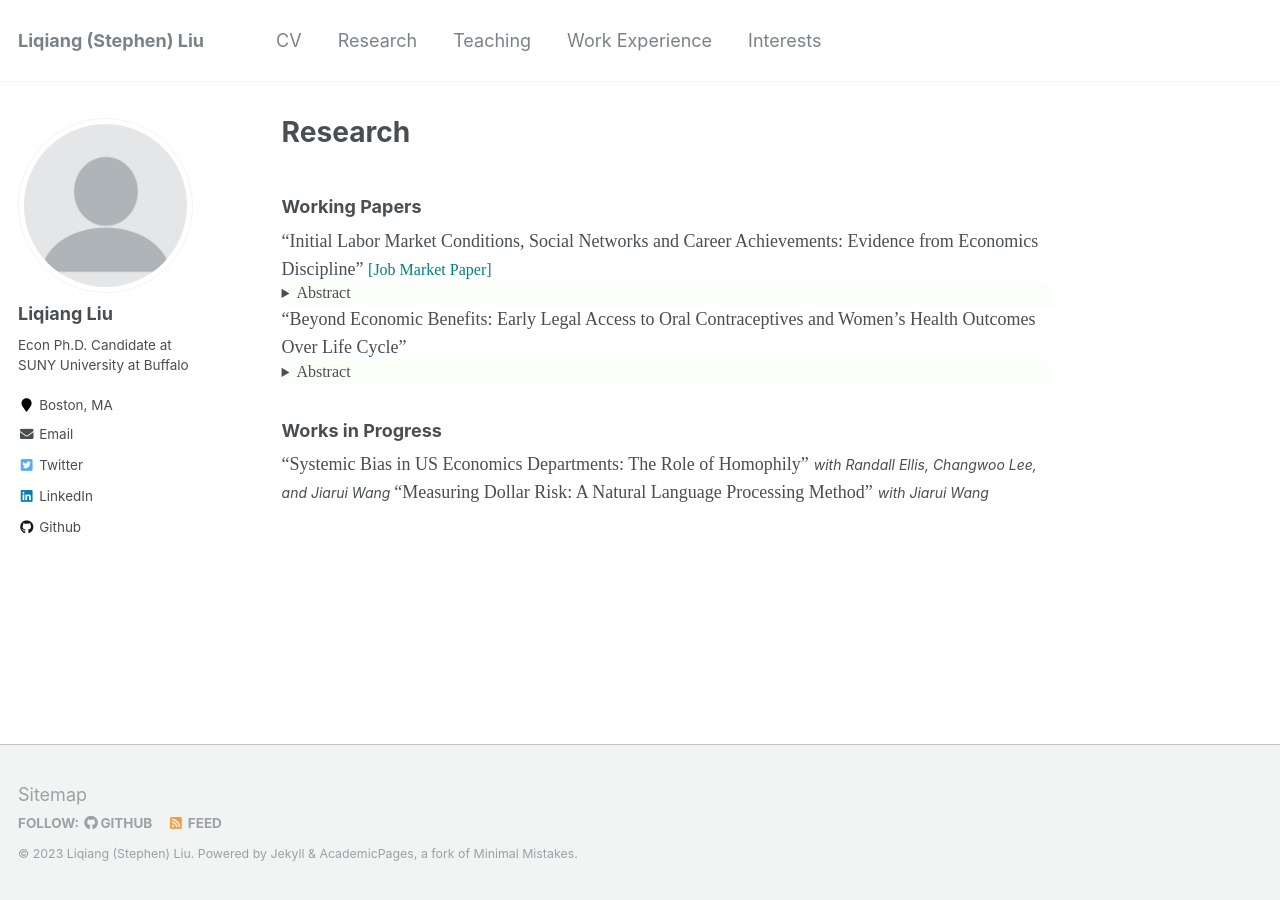
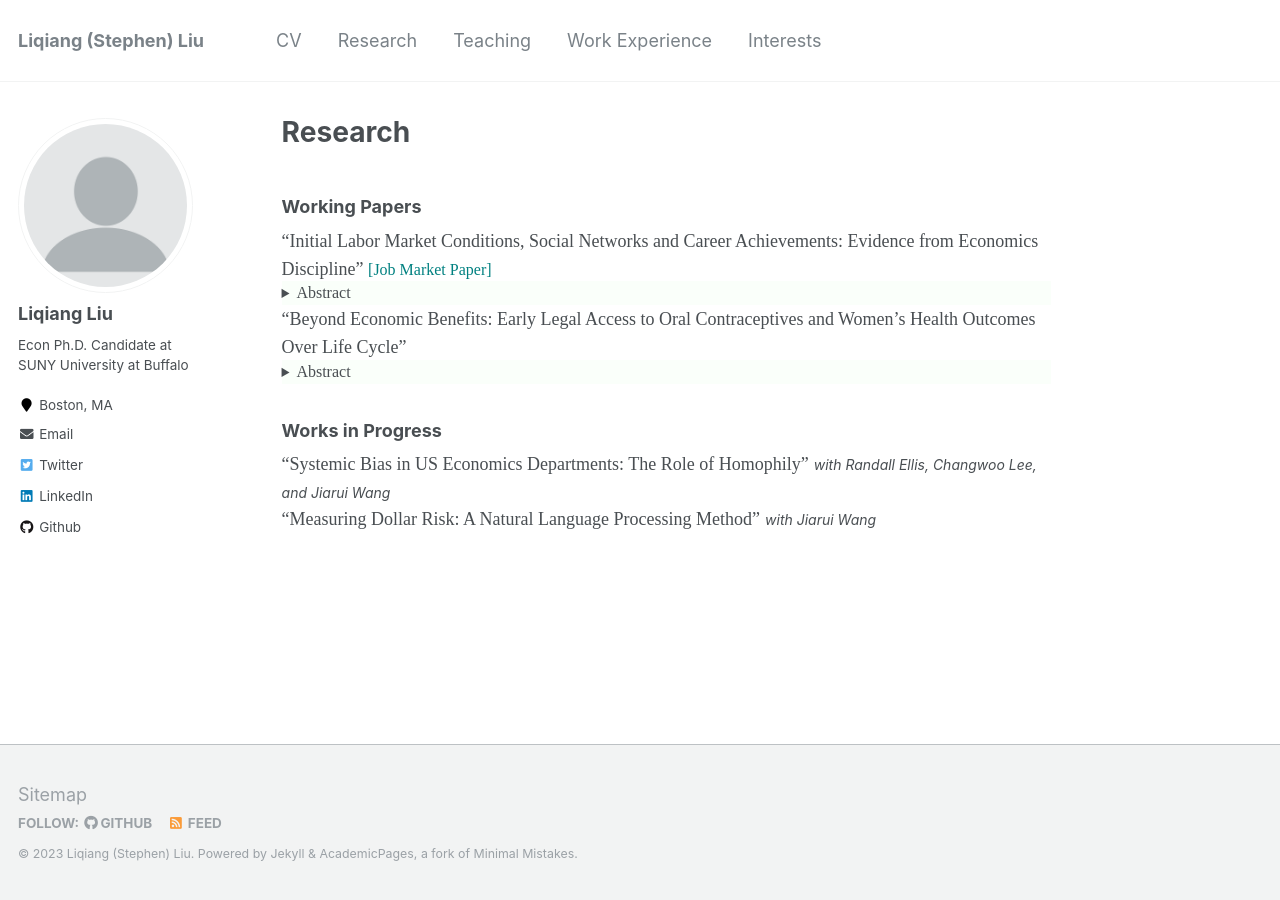
Before and after one commit to Liqiang-Liu/Liqiang-Liu.github.io, a Jekyll site: the page built from _pages/research.md, in a window 1280 px wide. Built offline with Jekyll 4.4.1, drawn with Linux system fonts in a browser that asks for light colours.

Commit message:
Update research.md

```diff
--- a/_pages/research.md
+++ b/_pages/research.md
@@ -31,5 +31,5 @@
 
 ### Works in Progress
 
-<span style="font-family: pxfonts;">"Systemic Bias in US Economics Departments: The Role of Homophily"</span> <span style="font-size:14px;"> *with Randall Ellis, Changwoo Lee, and Jiarui Wang* </span>
+<span style="font-family: pxfonts;">"Systemic Bias in US Economics Departments: The Role of Homophily"</span> <span style="font-size:14px;"> *with Randall Ellis, Changwoo Lee, and Jiarui Wang* </span><br>
 <span style="font-family: pxfonts;">"Measuring Dollar Risk: A Natural Language Processing Method"</span> <span style="font-size:14px;"> *with Jiarui Wang* </span>
```
